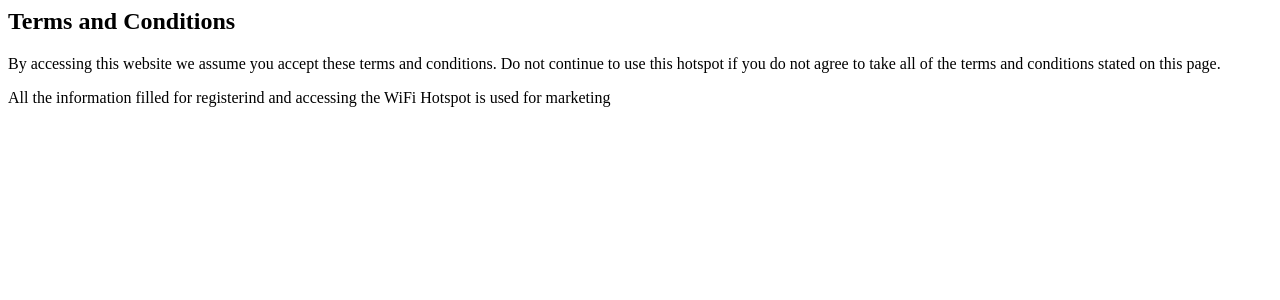
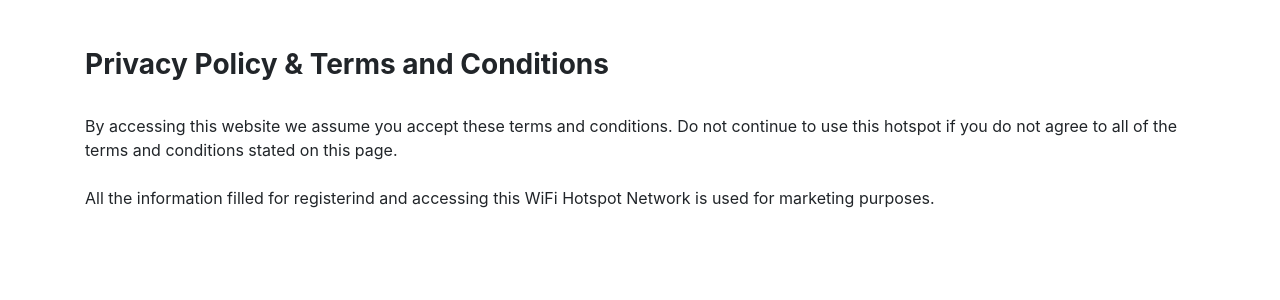
Before and after one commit to xardit/webapp-hotspot, a PHP site: page /tos.html in a window 1280 px wide. Shown: the top 300 px of the page. Run offline with PHP 8.4, Linux system fonts and the light colour scheme; some libraries are stand-ins or nearby versions.

Commit message:
small changes

```diff
--- a/docker-compose.yml
+++ b/docker-compose.yml
@@ -29,6 +29,8 @@ services:
       - MYSQL_USER=admin
       - MYSQL_PASSWORD=admin
       - MYSQL_DATABASE=data
+    ports:
+      - "127.0.0.1:3306:3306"
     expose:
       - 3306
     volumes:
--- a/www/index.php
+++ b/www/index.php
@@ -109,7 +109,7 @@ if(isset($_GET['export4128093'])){
 
 			<br>
 			<div class="alert alert-light text-center" role="alert">
-			  By clicking Register you agree to our <a href="tos.html">terms and conditions</a>.
+			  By clicking Register you agree to our <a href="tos.html">Privacy Policy & Terms and Conditions</a>.
 			</div>
 			<div class="text-center">
 				<button class="btn btn-primary">Register</button>
--- a/www/tos.html
+++ b/www/tos.html
@@ -1,13 +1,23 @@
 <html>
 <head>
 	<meta charset="UTF-8">
-	<title>Terms and Conditions</title>
+	<title>Privacy Policy & Terms and Conditions</title>
+	<meta name="viewport" content="width=device-width, initial-scale=1.0">
+	<script src="node_modules/jquery/dist/jquery.min.js"></script>
+	<link rel="stylesheet" href="node_modules/bootstrap/dist/css/bootstrap.min.css">
+	<script src="node_modules/bootstrap/dist/js/bootstrap.min.js"></script>
 </head>
 <body>
-<h2><strong>Terms and Conditions</strong></h2>
 
-<p>By accessing this website we assume you accept these terms and conditions. Do not continue to use this hotspot if you do not agree to take all of the terms and conditions stated on this page.
-
-<p>All the information filled for registerind and accessing the WiFi Hotspot is used for marketing</p>
+	<div class="container">
+		<br><br>
+		<h3 class="bd-title"><strong>Privacy Policy & Terms and Conditions</strong></h3>
+		<br>
+		<p class="bd-lead">
+			By accessing this website we assume you accept these terms and conditions. Do not continue to use this hotspot if you do not agree to all of the terms and conditions stated on this page.
+			<br><br>
+			All the information filled for registerind and accessing this WiFi Hotspot Network is used for marketing purposes.
+		</p>
+	</div>
 </body>
 </html>
```
